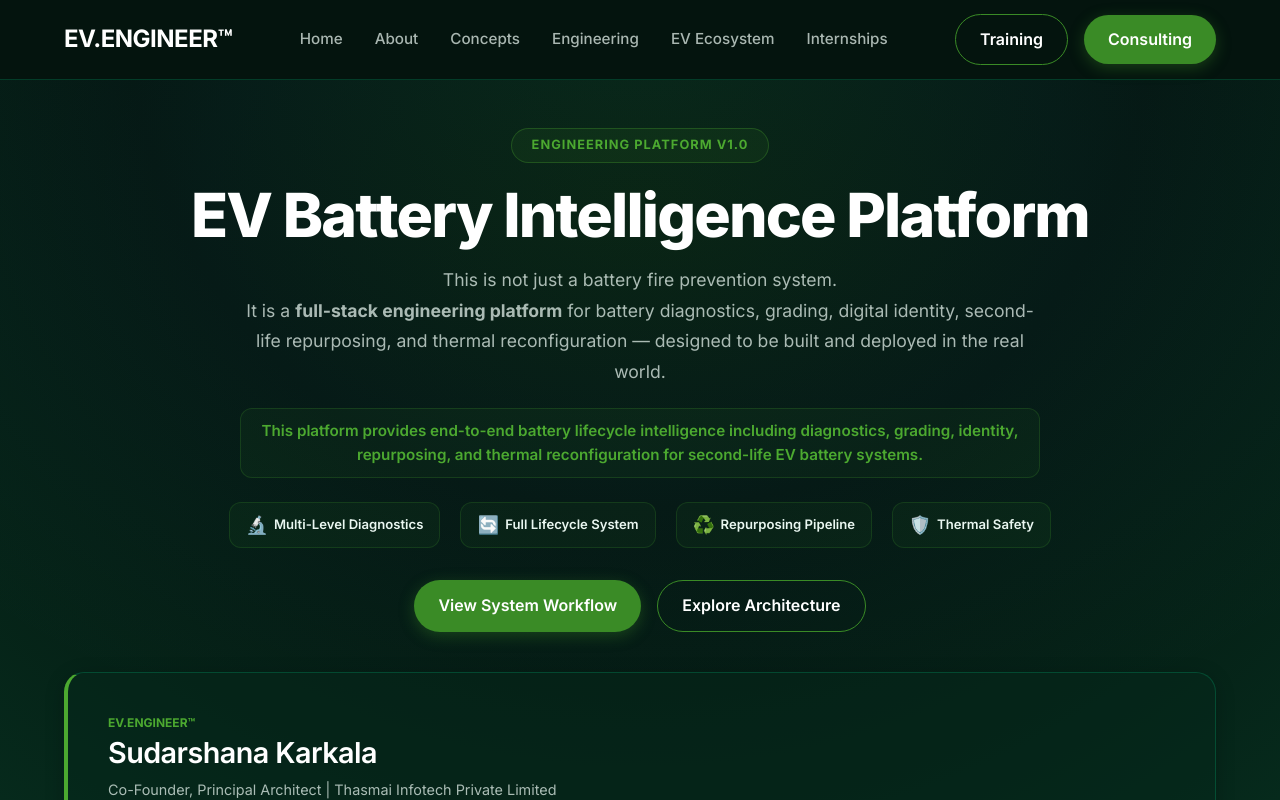
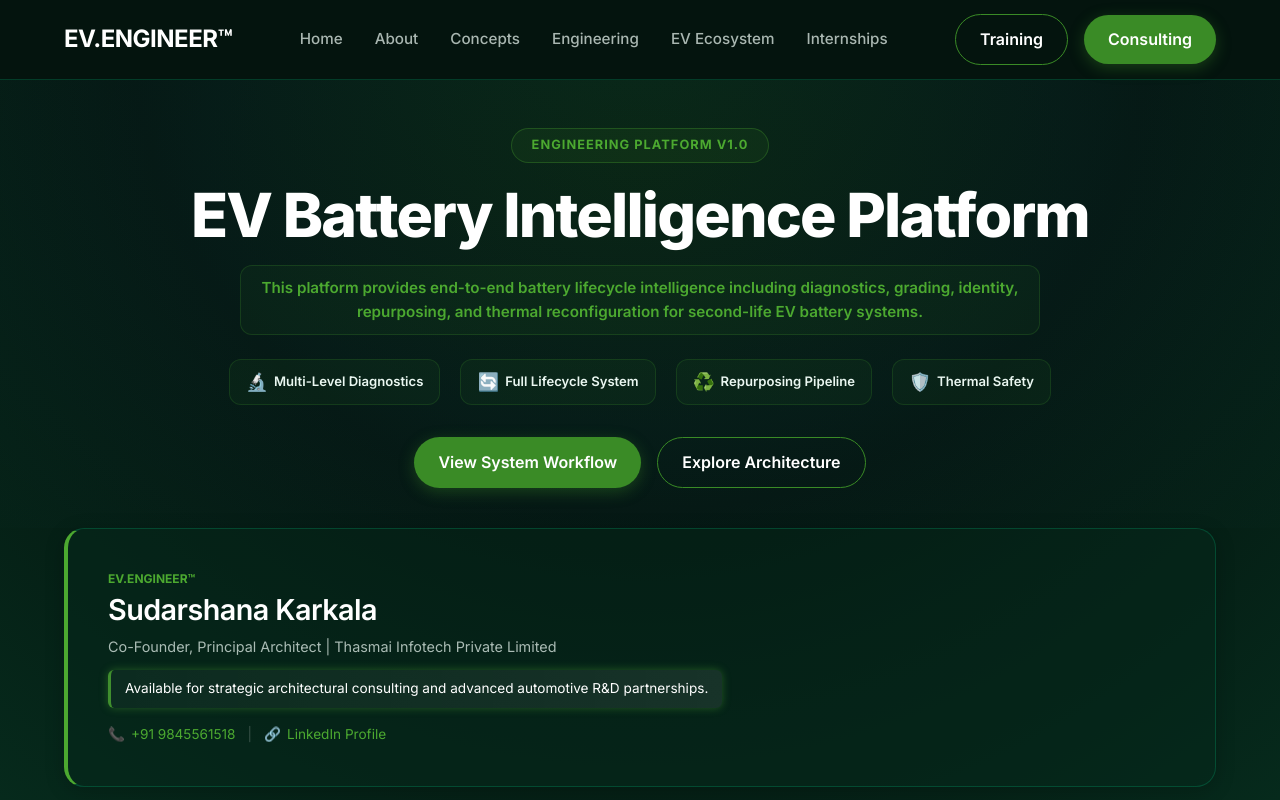
Before and after one commit to CARSOFTWARESYSTEMS/AutonomousEV, a Next.js app: page /internships/battery-fire-prevention in a window 1280 px wide. Shown: the top 800 px of the page. Built offline with nearby package versions, Linux system fonts and the light colour scheme.

Commit message:
Update BatteryDiagnosticsContent.tsx

```diff
--- a/src/app/internships/battery-fire-prevention/BatteryDiagnosticsContent.tsx
+++ b/src/app/internships/battery-fire-prevention/BatteryDiagnosticsContent.tsx
@@ -48,11 +48,6 @@
           <div className={styles.heroPill}><span>Engineering Platform v1.0</span></div>
 
           <h1 className={styles.heroTitle}>EV Battery Intelligence Platform</h1>
-
-          <p className={styles.heroDesc}>
-            This is not just a battery fire prevention system.<br />
-            It is a <strong>full-stack engineering platform</strong> for battery diagnostics, grading, digital identity, second-life repurposing, and thermal reconfiguration — designed to be built and deployed in the real world.
-          </p>
 
           <p className={styles.heroPlatformScope}>
             This platform provides end-to-end battery lifecycle intelligence including diagnostics, grading, identity, repurposing, and thermal reconfiguration for second-life EV battery systems.
```
